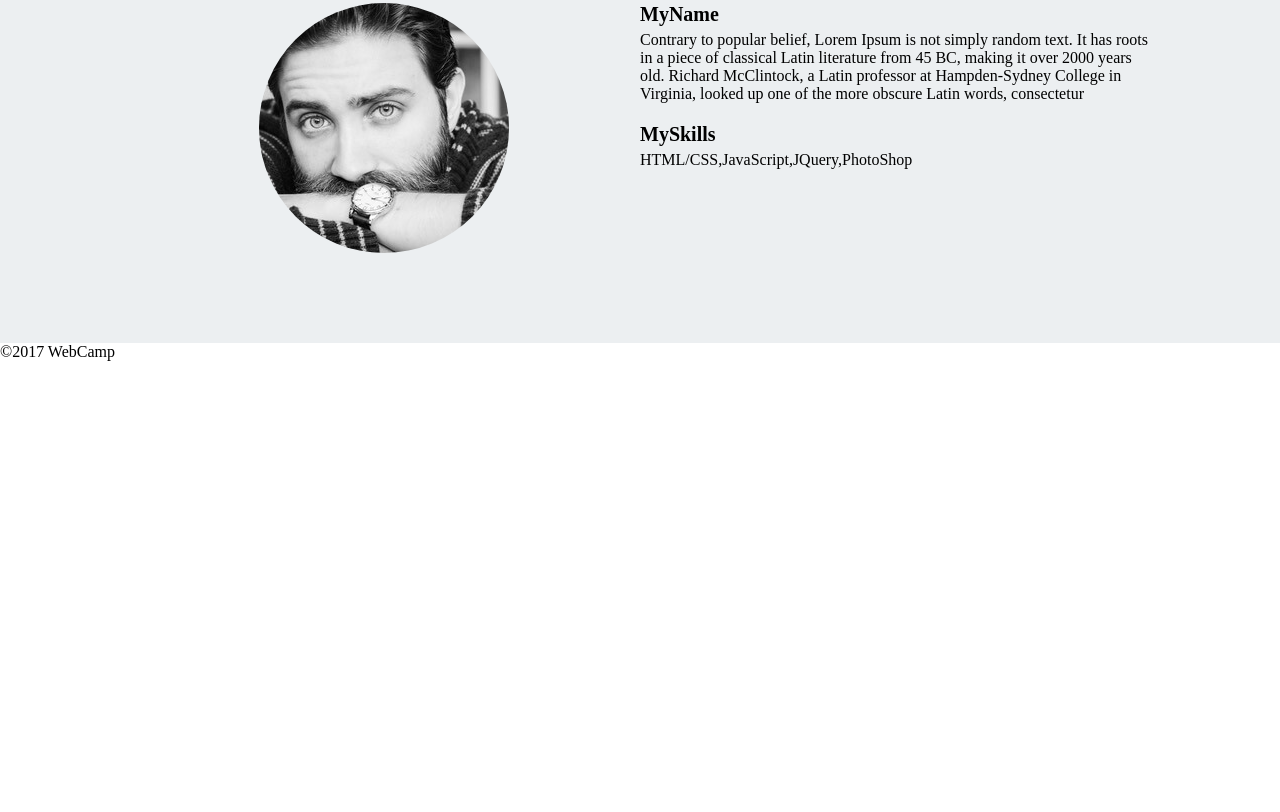
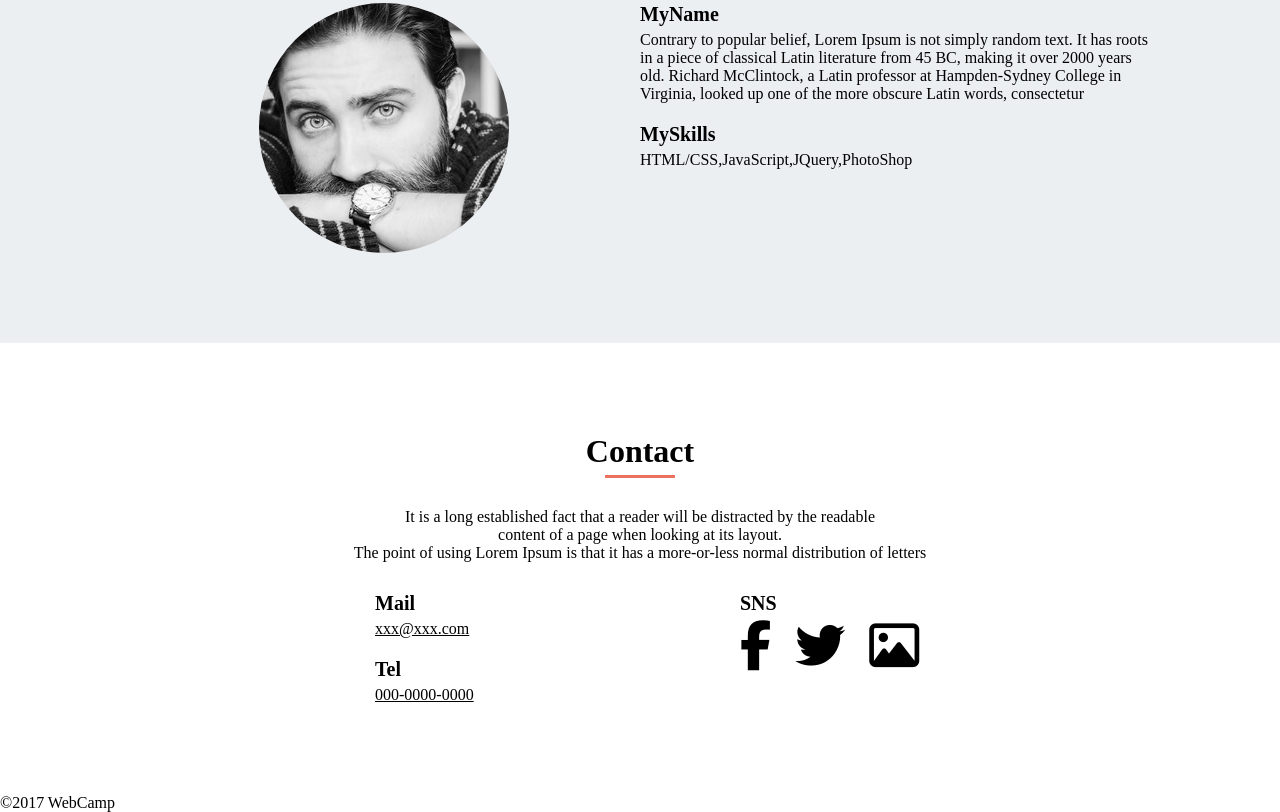
Before and after one commit to yomowataru/DWC-challenge-1, a plain HTML site: page index.html in a window 1280 px wide. Shown: the part 2383-3195 px from the top of the page. Before the commit the page ends 2744 px from the top, so only its background shows below. Drawn offline with Linux system fonts and the light colour scheme; some packages are replaced by stand-ins of ours.

Commit message:
コンタクト作成

```diff
--- a/css/style.css
+++ b/css/style.css
@@ -220,3 +220,58 @@ header {
   color: #000000;
   margin-bottom: 20px;
 }
+
+/* **********************コンタクト********************** */
+.contact-box {
+  width: 800px;
+  display: flex;
+  margin: 0 auto;
+}
+
+.contact-address {
+  width: 400px;
+}
+
+.contact-address-content {
+  width: 130px;
+  text-align: left;
+  margin: 0 auto;
+}
+
+.contact-address-title {
+  font-size: 20px;
+  margin-bottom: 5px;
+}
+
+.contact-address-title:nth-child(n+2) {
+  margin-top: 20px;
+}
+
+.contact-address-text {
+  font-size: 16px;
+  text-decoration: underline;
+  color: #000000;
+}
+
+.contact-sns-title {
+  font-size: 20px;
+  margin-bottom: 5px;
+}
+
+.fa {
+  font-size: 50px;
+}
+
+.fa:nth-child(-n+3) {
+  margin-right: 20px;
+}
+
+.contact-sns {
+  width: 400px;
+}
+
+.contact-sns-content {
+  width: 200px;
+  text-align: left;
+  margin: 0 auto;
+}
--- a/index.html
+++ b/index.html
@@ -121,8 +121,35 @@
         </div>
       </section>
 
-      <!-- コンタクト -->
-      <section id="contact"></section>
+      <!-- --------------------------------コンタクト-------------------------------- -->
+      <section id="contact">
+        <div class="contents">
+          <h3 class="heading">Contact</h3>
+          <p class="text">
+            It is a long established fact that a reader will be distracted by the readable <br>
+            content of a page when looking at its layout. <br>
+            The point of using Lorem Ipsum is that it has a more-or-less normal distribution of letters
+          </p>
+          <div class="contact-box">
+            <div class="contact-address">
+              <div class="contact-address-content">
+                <h5 class="contact-address-title">Mail</h5>
+                <a class="contact-address-text" href="mailto:xxx@xxx.com">xxx@xxx.com</a>
+                <h5 class="contact-address-title">Tel</h5>
+                </p><a class="contact-address-text" href="tel:000-0000-0000">000-0000-0000</a>
+              </div>
+            </div>
+            <div class="contact-sns">
+              <div class="contact-sns-content">
+                <h5 class="contact-sns-title">SNS</h5>
+                <i class="fa fa-brands fa-facebook"></i>
+                <i class="fa fa-brands fa-twitter"></i>
+                <i class="fa fa-regular fa-image"></i>
+              </div>
+            </div>
+          </div>
+        </div>
+      </section>
 
     </main>
 
```
